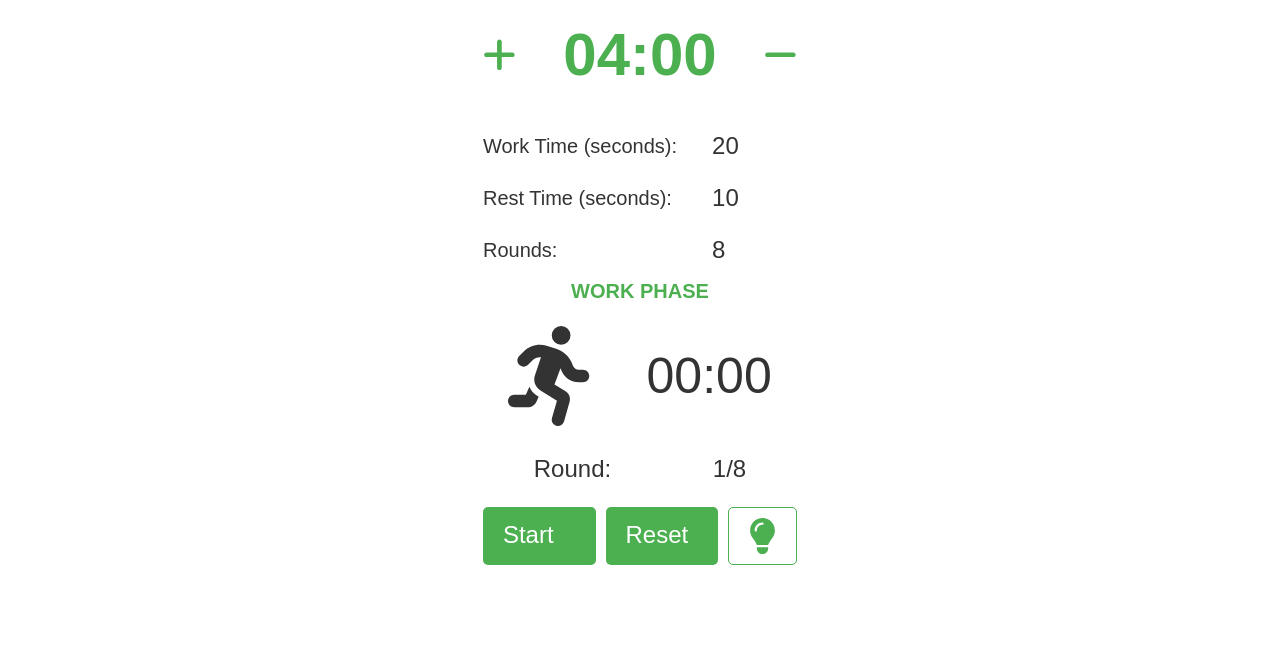
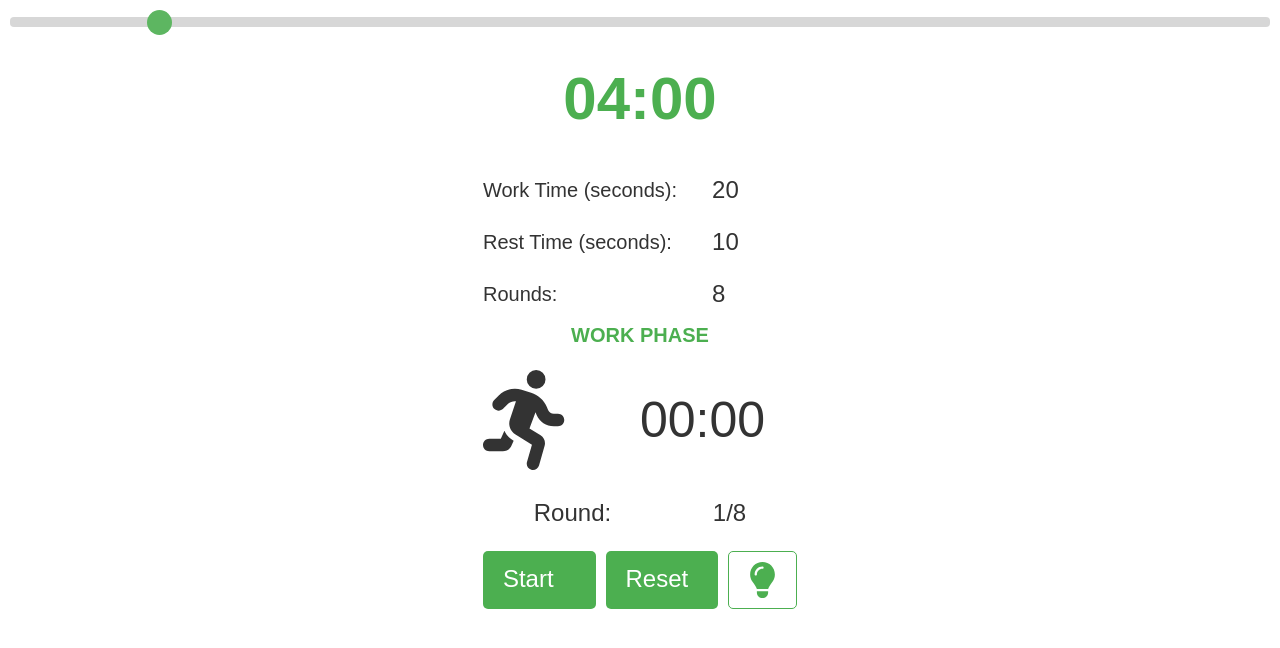
Before and after one commit to VoropN/tabata-timer, a Next.js app: page / in a window 1280 px wide. Shown: the top 648 px of the page. Built offline with nearby package versions, Linux system fonts and the light colour scheme.

Commit message:
use range for size

```diff
--- a/components/TabataTimer.module.scss
+++ b/components/TabataTimer.module.scss
@@ -1,6 +1,3 @@
-/* TabataTimer.module.scss */
-
-/* Timer container */
 .timerContainer {
   display: grid;
   justify-content: center;
@@ -15,7 +12,7 @@
   font-weight: bold;
   text-align: center;
   display: flex;
-  justify-content: space-between;
+  justify-content: center;
   width: 100%;
 }
 
@@ -37,9 +34,9 @@
 .timerDisplay {
   font-size: 2.5em;
   margin: 20px 0;
-  justify-content: space-around;
+  grid-template-columns: 1fr 1fr;
   align-items: center;
-  display: flex;
+  display: grid;
 
   &Icon {
     font-size: 2em;
@@ -117,3 +114,43 @@
     }
   }
 }
+
+.range {
+  color: var(--button-color);
+  width: 100%;
+  -webkit-appearance: none; /* Override default CSS styles */
+  appearance: none;
+  height: 10px; /* Specified height */
+  background: #d3d3d3; /* Grey background */
+  outline: none; /* Remove outline */
+  opacity: 0.9; /* Set transparency (for mouse-over effects on hover) */
+  -webkit-transition: 0.2s; /* 0.2 seconds transition on hover */
+  transition: opacity 0.2s;
+  border-radius: 4px;
+
+  &::-webkit-slider-thumb {
+    -webkit-appearance: none; /* Override default look */
+    appearance: none;
+    background: var(--button-color);
+    width: 25px; /* Set a specific slider handle width */
+    height: 25px; /* Slider handle height */
+    border-radius: 50%;
+    cursor: pointer; /* Cursor on hover */
+  }
+
+  &::-moz-range-thumb {
+    background: var(--button-color);
+    width: 25px; /* Set a specific slider handle width */
+    height: 25px; /* Slider handle height */
+    border-radius: 50%;
+    cursor: pointer; /* Cursor on hover */
+  }
+
+  &:hover {
+    opacity: 1; /* Fully shown on mouse-over */
+  }
+
+  &Container {
+    margin: 10px;
+  }
+}
--- a/components/TabataTimer.tsx
+++ b/components/TabataTimer.tsx
@@ -3,12 +3,11 @@
 import {
   faHand,
   faLightbulb,
-  faMinus,
   faMoon,
-  faPlus,
   faRunning,
 } from '@fortawesome/free-solid-svg-icons';
 import { FontAwesomeIcon } from '@fortawesome/react-fontawesome';
+import clsx from 'clsx';
 import { useEffect, useState } from 'react';
 import styles from './TabataTimer.module.scss';
 
@@ -176,21 +175,20 @@ const TabataTimer = () => {
   }
 
   return (
+    <>
+      <div className={styles.rangeContainer}>
+        <input
+          type="range"
+          value={fontSize}
+          min={10}
+          onChange={({ target }) => setFontSize(+target.value)}
+          step=".1"
+          className={clsx(theme, styles.range)}
+        />
+      </div>
       <div className={styles.timerContainer} style={{ fontSize }}>
         <div className={styles.timerHeader}>
-        <button
-          className={styles.changeSize}
-          onClick={() => setFontSize((prevSize) => prevSize + 1)}
-        >
-          <FontAwesomeIcon icon={faPlus} size="lg" />
-        </button>
           {formatTime(calculateTotalRemainingTime())}
-        <button
-          className={styles.changeSize}
-          onClick={() => setFontSize((prevSize) => prevSize - 1)}
-        >
-          <FontAwesomeIcon icon={faMinus} size="lg" />
-        </button>
         </div>
 
         <div className={styles.timerControls}>
@@ -229,7 +227,6 @@ const TabataTimer = () => {
             className={styles.timerDisplayIcon}
             icon={timerState.isWorkPhase ? faRunning : faHand}
           />
-
           <span>{formatTime(timerState.seconds)}</span>
         </div>
 
@@ -259,6 +256,7 @@ const TabataTimer = () => {
           </button>
         </div>
       </div>
+    </>
   );
 };
 
--- a/package.json
+++ b/package.json
@@ -12,6 +12,7 @@
     "@fortawesome/free-regular-svg-icons": "^6.7.2",
     "@fortawesome/free-solid-svg-icons": "^6.7.2",
     "@fortawesome/react-fontawesome": "^0.2.2",
+    "clsx": "^2.1.1",
     "next": "15.3.1",
     "next-pwa": "^5.6.0",
     "react": "^19.0.0",
```
Also changed, not shown: 1 other file (tests, documents, lock files or other folders). Lines whose indentation alone changed are shown as unchanged.
